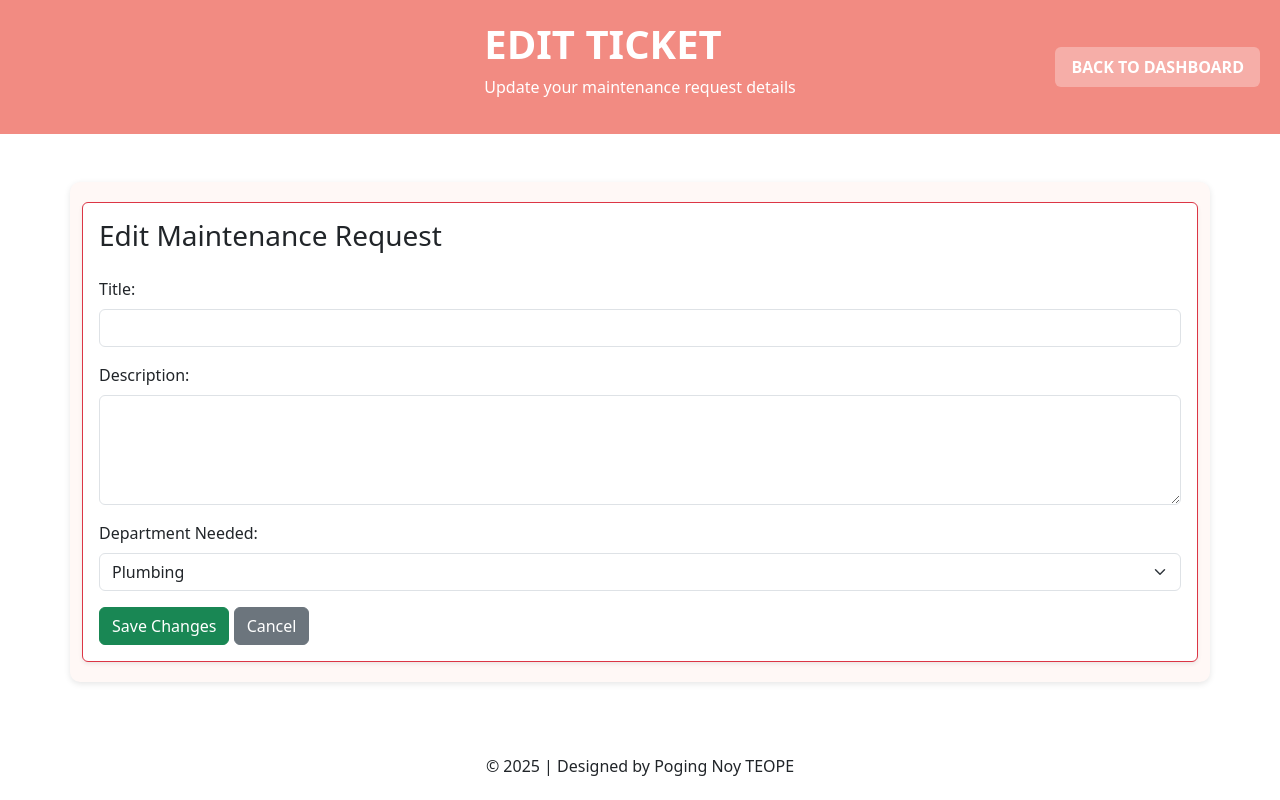
After one commit to KhastG/PythonProject-MRS-, a Flask app: template templates/edit_ticket.html in a window 1280 px wide. The commit adds this page. Run offline with Flask 3, Linux system fonts and the light colour scheme; the template is opened without the code that fills it, so the values that code supplies are empty; parts of the project's set-up code (start-up, migrations or seed data) failed here and were passed over.

Commit message:
Fixed the edit button in the Employee Dashboard

```diff
--- a/app.py
+++ b/app.py
@@ -270,27 +270,19 @@ def approve_ticket(ticket_id):
     flash("Ticket approved successfully!", "success")
     return redirect(url_for('maintenance_dashboard'))
 
-@app.route('/edit_ticket/<int:ticket_id>', methods=['POST'])
-@login_required
+@app.route('/edit_ticket/<int:ticket_id>', methods=['GET', 'POST'])
 def edit_ticket(ticket_id):
-    ticket = Ticket.query.get(ticket_id)
+    ticket = Ticket.query.get_or_404(ticket_id)
 
-    if not ticket:
-        flash("Ticket not found.", "danger")
+    if request.method == 'POST':
+        ticket.title = request.form['title']
+        ticket.description = request.form['description']
+        ticket.category = request.form['category']
+        db.session.commit()
+        flash('Ticket updated successfully!', 'success')
         return redirect(url_for('dashboard'))
 
-    # Only the ticket owner can edit, and only if still pending
-    if ticket.submitted_by != current_user.id or ticket.status != 'Pending':
-        flash("You cannot edit this ticket.", "danger")
-        return redirect(url_for('dashboard'))
-
-    ticket.title = request.form['title']
-    ticket.description = request.form['description']
-    ticket.category = request.form['category']
-
-    db.session.commit()
-    flash("Ticket updated successfully!", "success")
-    return redirect(url_for('dashboard'))
+    return render_template('edit_ticket.html', ticket=ticket)
 
 @app.route('/done_ticket/<int:ticket_id>', methods=['POST'])
 @login_required
--- a/templates/admin_dashboard.html
+++ b/templates/admin_dashboard.html
@@ -3,6 +3,8 @@
 <head>
     <title>Admin Dashboard</title>
     <link rel="stylesheet" href="{{ url_for('static', filename='dashboard.css') }}">
+    <link href="https://cdn.jsdelivr.net/npm/bootstrap@5.3.3/dist/css/bootstrap.min.css" rel="stylesheet">
+    <link rel="icon" type="image/png" href="{{ url_for('static', filename='maintenance_ticket.png') }}">
 </head>
 <body>
     <h1>Admin Dashboard</h1>
--- /dev/null
+++ b/templates/edit_ticket.html
@@ -0,0 +1,63 @@
+<!DOCTYPE html>
+
+<html>
+<head>
+    <title>Edit Ticket</title>
+    <link rel="stylesheet" href="{{ url_for('static', filename='dashboard.css') }}">
+    <link href="https://cdn.jsdelivr.net/npm/bootstrap@5.3.3/dist/css/bootstrap.min.css" rel="stylesheet">
+    <link rel="icon" type="image/png" href="{{ url_for('static', filename='maintenance_ticket.png') }}">
+</head>
+<body>
+<header style="background-color:#f28b82; color: white; padding: 20px;">
+    <div class="title">
+        <h1 style="font-weight: bold;">EDIT TICKET</h1>
+        <p>Update your maintenance request details</p>
+    </div>
+    <a class="logout-link" href="{{ url_for('dashboard') }}"
+       style="background-color: rgba(255,255,255,0.3); color: white; padding: 8px 16px; border-radius: 6px; text-decoration: none;">
+        BACK TO DASHBOARD
+    </a>
+</header>
+
+<div class="container mt-5 mb-5">
+    <div class="card shadow-sm border-danger">
+        <div class="card-body">
+            <h3 class="card-title mb-4">Edit Maintenance Request</h3>
+
+        <form method="POST" action="{{ url_for('edit_ticket', ticket_id=ticket.id) }}">
+            <div class="mb-3">
+                <label for="title" class="form-label">Title:</label>
+                <input type="text" id="title" name="title" class="form-control" value="{{ ticket.title }}" required>
+            </div>
+
+            <div class="mb-3">
+                <label for="description" class="form-label">Description:</label>
+                <textarea id="description" name="description" class="form-control" rows="4" required>{{ ticket.description }}</textarea>
+            </div>
+
+            <div class="mb-3">
+                <label for="category" class="form-label">Department Needed:</label>
+                <select id="category" name="category" class="form-select" required>
+                    <option value="plumbing" {% if ticket.category == 'plumbing' %}selected{% endif %}>Plumbing</option>
+                    <option value="electrical" {% if ticket.category == 'electrical' %}selected{% endif %}>Electrical</option>
+                    <option value="it" {% if ticket.category == 'it' %}selected{% endif %}>IT Support</option>
+                    <option value="carpentry" {% if ticket.category == 'carpentry' %}selected{% endif %}>Carpentry</option>
+                </select>
+            </div>
+
+            <button type="submit" class="btn btn-success">Save Changes</button>
+            <a href="{{ url_for('dashboard') }}" class="btn btn-secondary">Cancel</a>
+        </form>
+    </div>
+</div>
+
+</div>
+
+<br>
+
+<p class="text-center">&copy; 2025 | Designed by Poging Noy TEOPE</p>
+
+<script src="https://cdn.jsdelivr.net/npm/bootstrap@5.3.3/dist/js/bootstrap.bundle.min.js"></script>
+
+</body>
+</html>
--- a/templates/submit_ticket.html
+++ b/templates/submit_ticket.html
@@ -3,6 +3,7 @@
 <head>
     <title>Submit Ticket</title>
     <link rel="stylesheet" href="{{ url_for('static', filename='dashboard.css') }}">
+    <link rel="icon" type="image/png" href="{{ url_for('static', filename='maintenance_ticket.png') }}">
 </head>
 <body>
     <header>
```
Also changed, not shown: templates/dashboard.html (+36 -24 lines).
